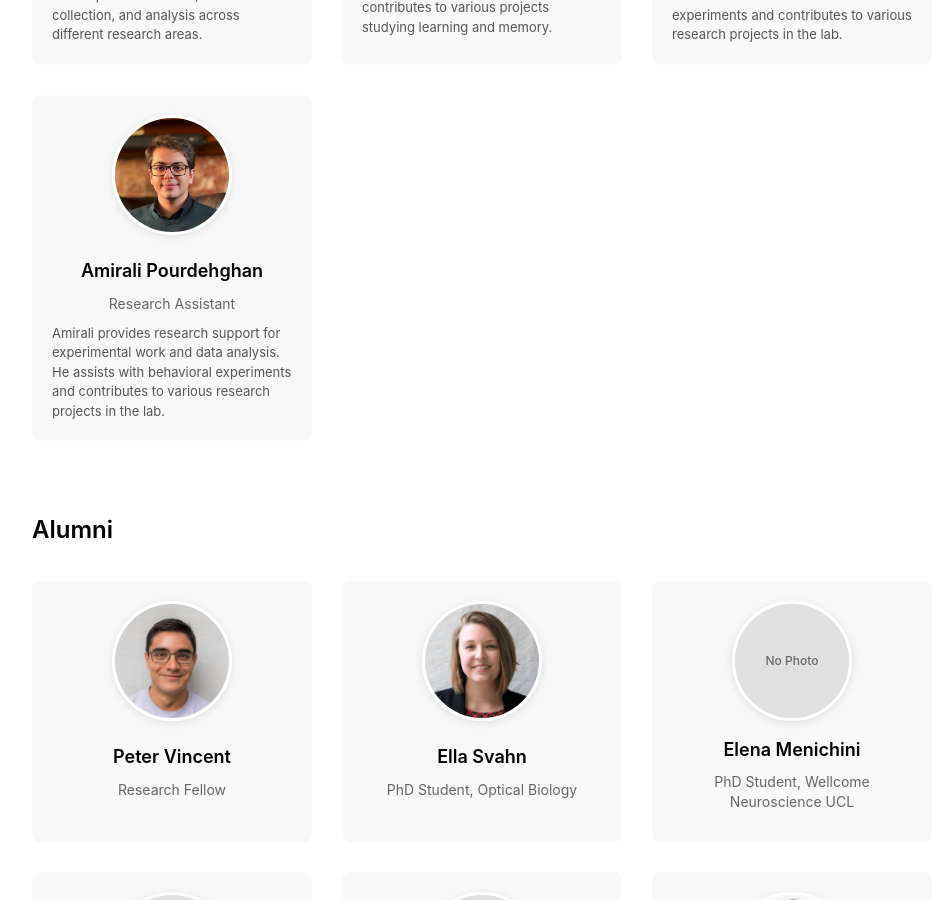
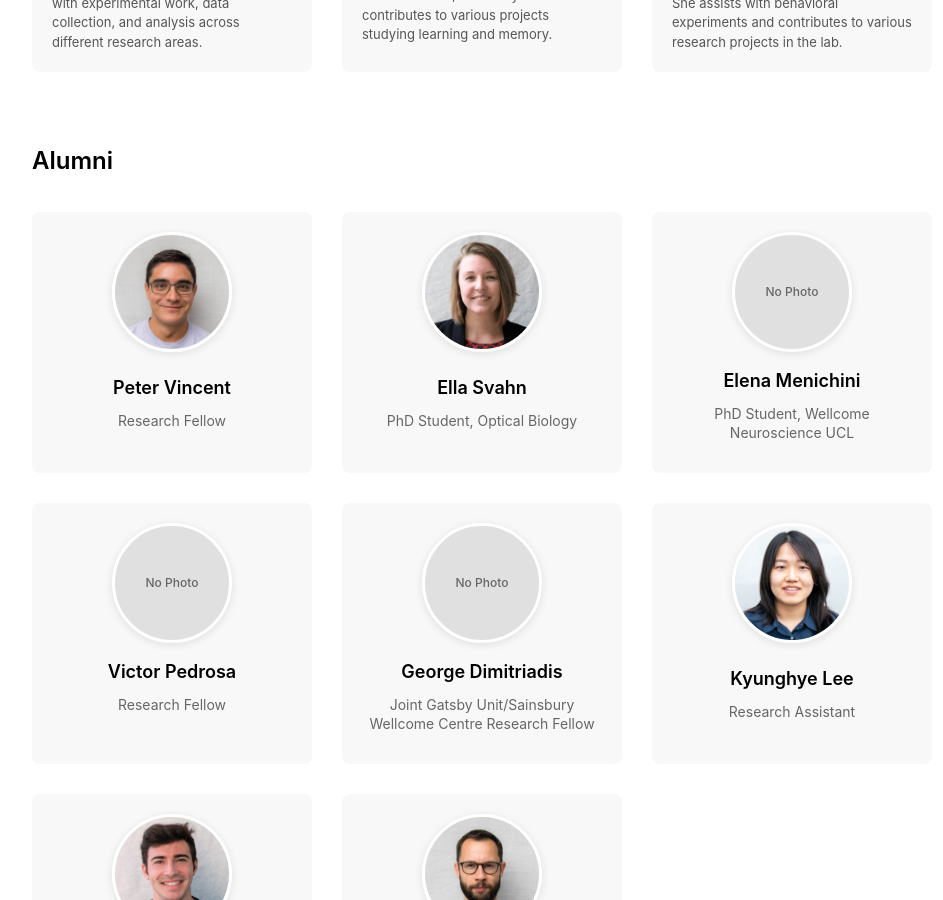
Before and after one commit to LIMLabSWC/limlabswc.github.io, a Jekyll site: the page built from people/index.md, in a window 1280 px wide and 900 px high, scrolled down 3070 px. Shown: the whole window, without its empty margins (158-1101 px from the left). Built offline with Jekyll 4.4.1, drawn with Linux system fonts in a browser that asks for light colours; some of the changed text lies outside the part shown.

Commit message:
update people page

```diff
--- a/_data/people.yml
+++ b/_data/people.yml
@@ -1,4 +1,5 @@
 principal_investigator:
+
   - name: "Dr. Athena Akrami"
     title: "Principal Investigator"
     affiliation: "Sainsbury Wellcome Centre, UCL"
@@ -11,6 +12,7 @@
       animals.
 
 senior_research_fellows:
+
   - name: "Vezha Boboeva"
     title: "Senior Research Fellow"
     photo: null
@@ -21,6 +23,7 @@
       tasks.
 
 research_fellows:
+
   - name: "Arpit Agarwal"
     title: "Research Fellow"
     photo: "arpit_agarwal_large.jpg"
@@ -47,13 +50,17 @@
 
 
 phd_students:
+
   - name: "Serkan Shentyurk"
     title: "PhD Student, Optical Biology"
     photo: null
-    description: >-
 
+  - name: "Amirali Pourdehghan"
+    title: "Research Assistant"
+    photo: amir.jpg
 
 research_technicians:
+
   - name: "Rebecca Bell"
     title: "Research Technician"
     photo: null
@@ -71,6 +78,7 @@
       paradigms and neural recording techniques.
 
 research_assistants:
+
   - name: "Lida Pentousi"
     title: "Research Assistant"
     photo: "lida.png"
@@ -93,14 +101,6 @@
     description: >-
       Audra provides research support for experimental work and data analysis.
       She assists with behavioral experiments and contributes to various
-      research projects in the lab.
-
-  - name: "Amirali Pourdehghan"
-    title: "Research Assistant"
-    photo: amir.jpg
-    description: >-
-      Amirali provides research support for experimental work and data analysis.
-      He assists with behavioral experiments and contributes to various
       research projects in the lab.
 
 
```
